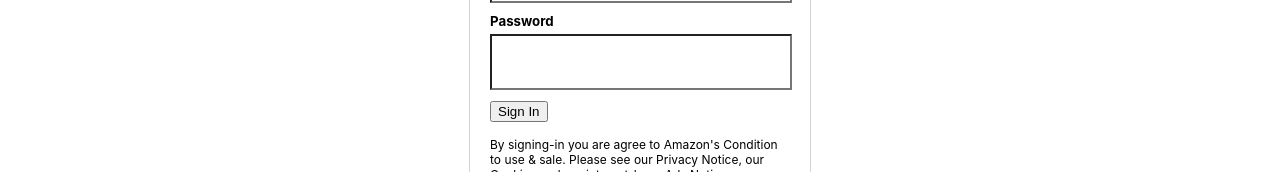
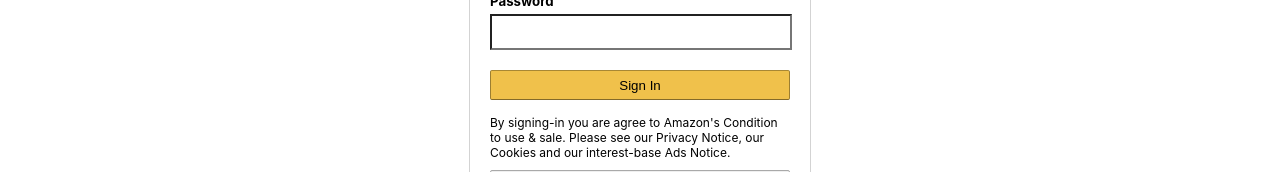
Before and after one commit to James-Tidsanu/Amazon_clone, a React (Create React App) app in the folder amazon_clone/: page /login in a window 1280 px wide. Shown: the part 518-690 px from the top of the page. Built offline with nearby package versions, Linux system fonts and the light colour scheme.

Commit message:
signincolour

```diff
--- a/amazon_clone/src/Login.css
+++ b/amazon_clone/src/Login.css
@@ -36,7 +36,7 @@
 }
 
 .login__container > form > input {
-  height: 50px;
+  height: 30px;
   margin-bottom: 10px;
   background-color: white;
   width: 98%;
@@ -47,8 +47,8 @@
   font-size: 12px;
 }
 
-.login__signInButton {
-  background-color: #f0c14b;
+.login__signinButton {
+  background: #f0c14b;
   border-radius: 2px;
   width: 100%;
   height: 30px;
@@ -56,6 +56,7 @@
   margin-top: 10px;
   border-color: #a88734 #9c7e31 #846a29;
 }
+
 
 .login__registerButton {
   border-radius: 2px;
```
